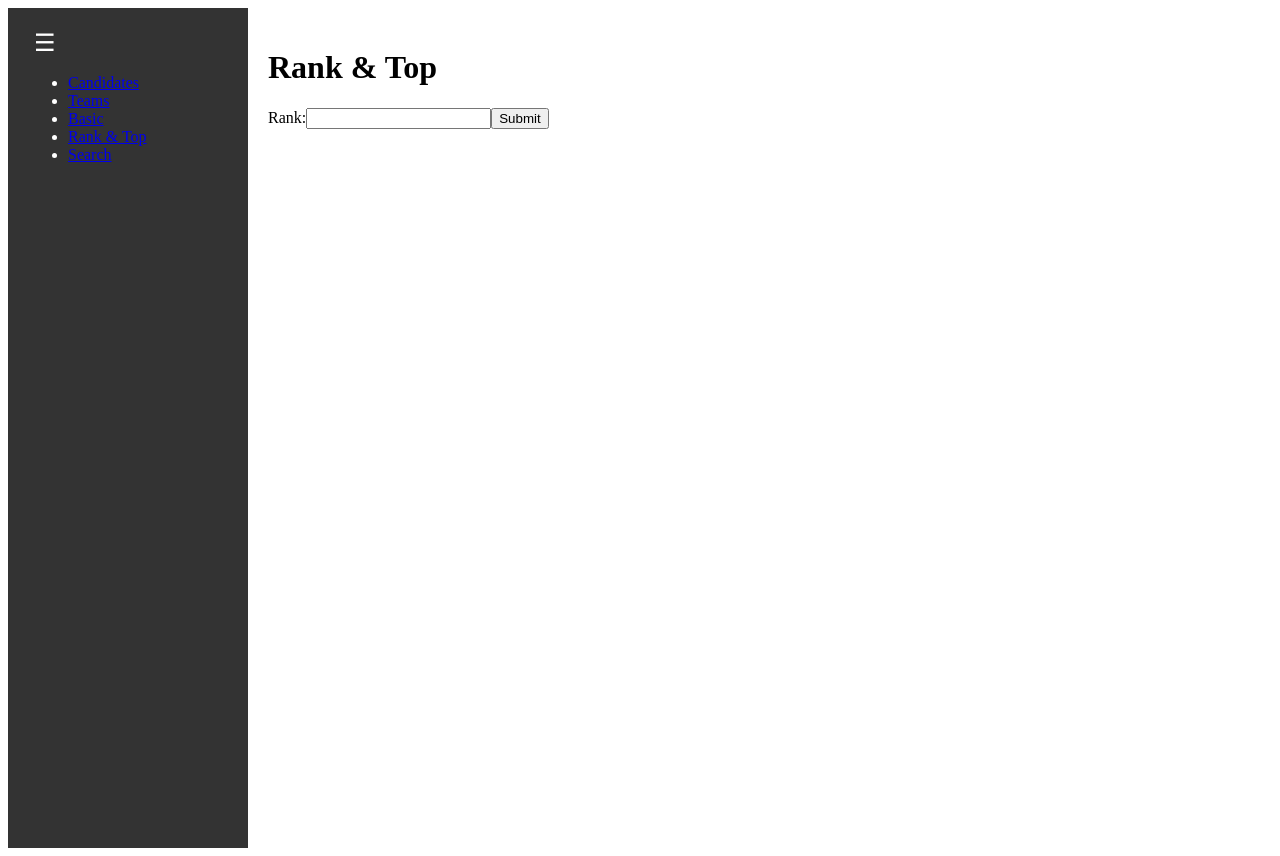
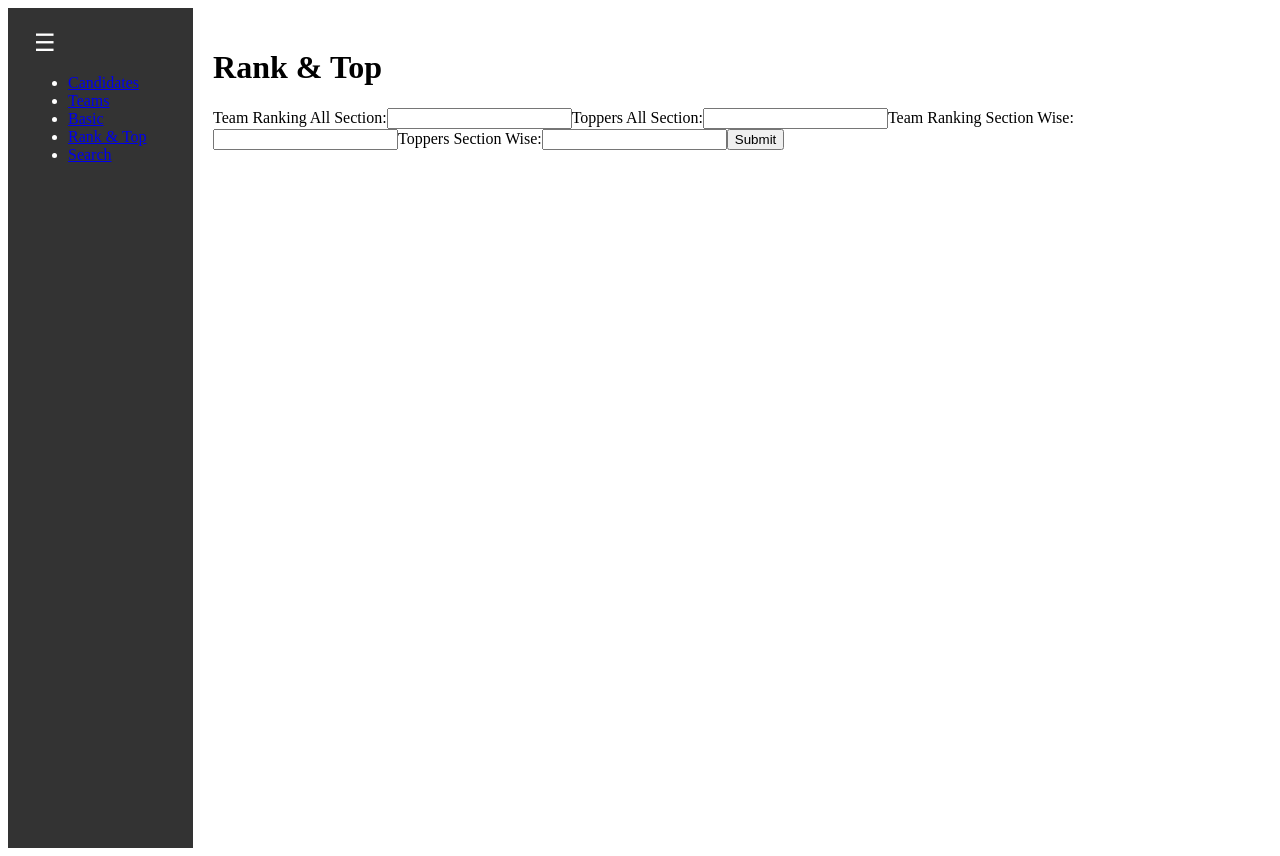
Before and after one commit to Javadamkd/art-fest-management, a Next.js app: page /rank-top in a window 1280 px wide. Built offline with nearby package versions, Linux system fonts and the light colour scheme.

Commit message:
Update rank-top.js

```diff
--- a/pages/rank-top.js
+++ b/pages/rank-top.js
@@ -6,12 +6,23 @@ export default function RankTop() {
       <h1>Rank & Top</h1>
       <form>
         <label>
-          Rank:
-          <input type="text" name="rank" />
+          Team Ranking All Section:
+          <input type="text" name="teamRankingAllSection" />
+        </label>
+        <label>
+          Toppers All Section:
+          <input type="text" name="toppersAllSection" />
+        </label>
+        <label>
+          Team Ranking Section Wise:
+          <input type="text" name="teamRankingSectionWise" />
+        </label>
+        <label>
+          Toppers Section Wise:
+          <input type="text" name="toppersSectionWise" />
         </label>
         <button type="submit">Submit</button>
       </form>
-      {/* Add more form fields and functionalities as needed */}
     </Layout>
   );
 }
```
